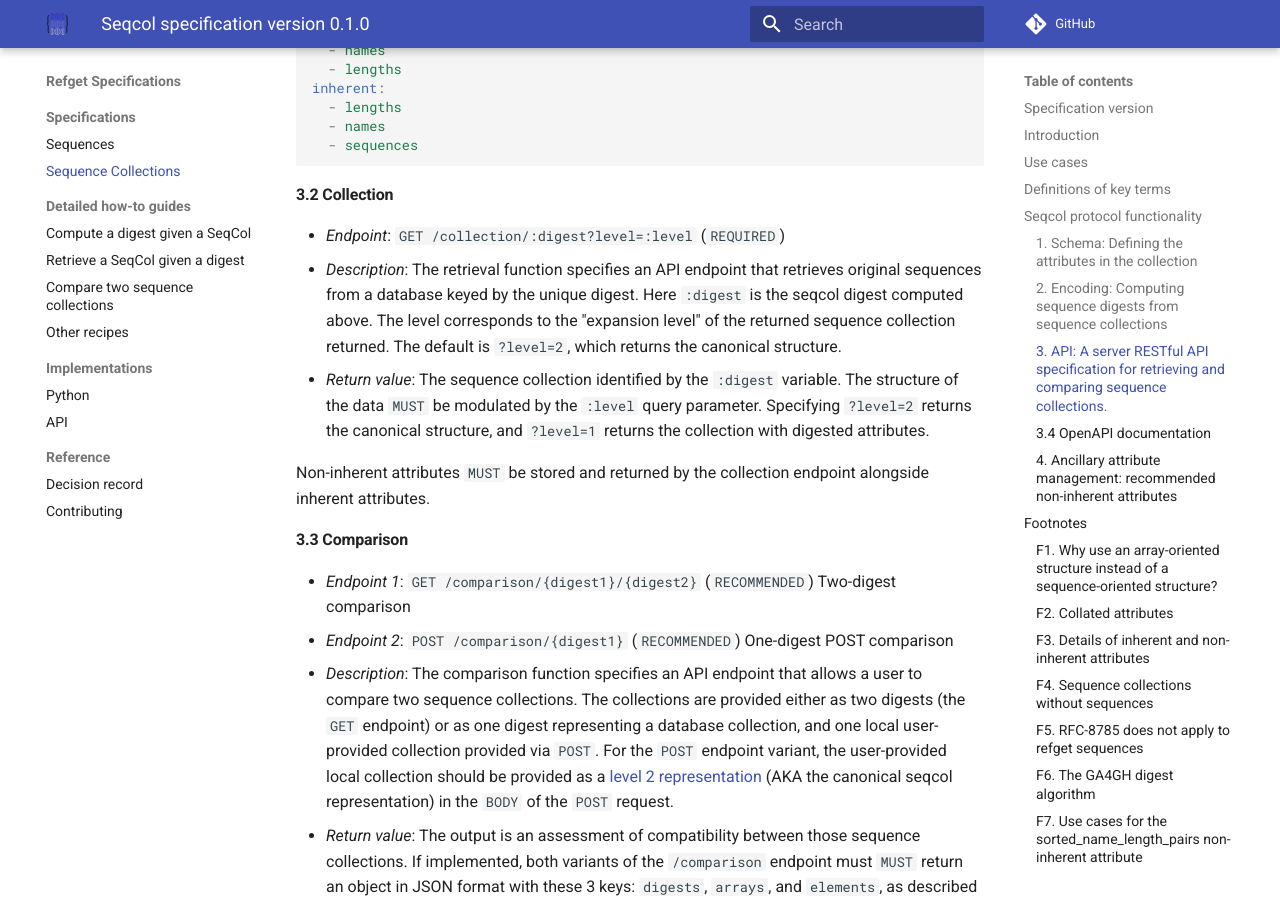
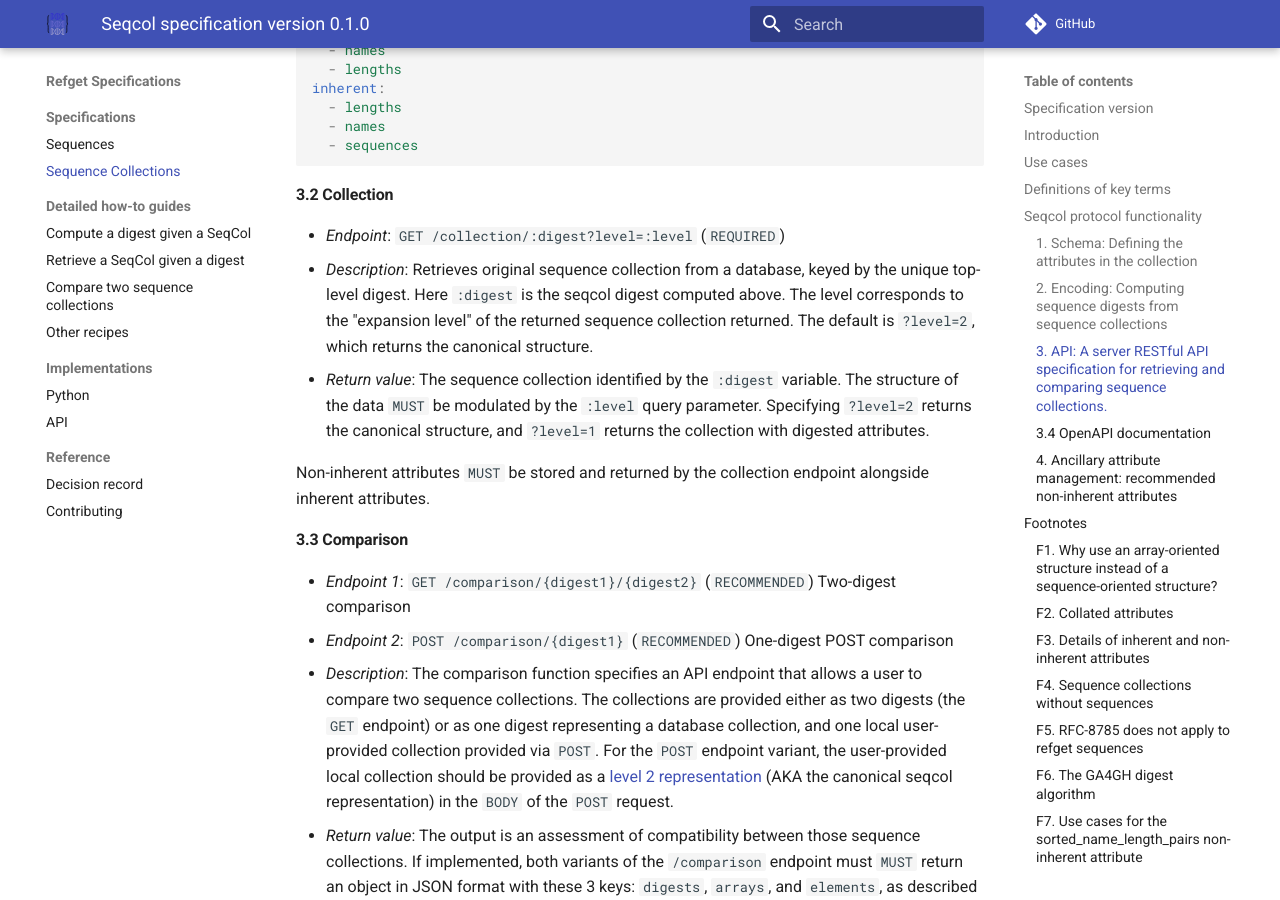
Before and after one commit to ga4gh/refget, an MkDocs documentation site: the page built from docs/seqcol.md, in a window 1280 px wide and 900 px high, scrolled down 10375 px. Built offline with MkDocs 1.6.1 and Material for MkDocs 9.7.7, drawn with Linux system fonts in a browser that asks for light colours; comment, search, counter and statistics services are not loaded.

Commit message:
clarify collection docs

```diff
--- a/docs/seqcol.md
+++ b/docs/seqcol.md
@@ -367,7 +367,7 @@ inherent:
 #### 3.2 Collection
 
 - *Endpoint*: `GET /collection/:digest?level=:level` (`REQUIRED`)
-- *Description*: The retrieval function specifies an API endpoint that retrieves original sequences from a database keyed by the unique digest. Here `:digest` is the seqcol digest computed above.  The level corresponds to the "expansion level" of the returned sequence collection returned. The default is `?level=2`, which returns the canonical structure.
+- *Description*: Retrieves original sequence collection from a database, keyed by the unique top-level digest. Here `:digest` is the seqcol digest computed above. The level corresponds to the "expansion level" of the returned sequence collection returned. The default is `?level=2`, which returns the canonical structure.
 - *Return value*: The sequence collection identified by the `:digest` variable. The structure of the data `MUST` be modulated by the `:level` query parameter.  Specifying `?level=2` returns the canonical structure, and `?level=1` returns the collection with digested attributes.
 
 Non-inherent attributes `MUST` be stored and returned by the collection endpoint alongside inherent attributes.
```
